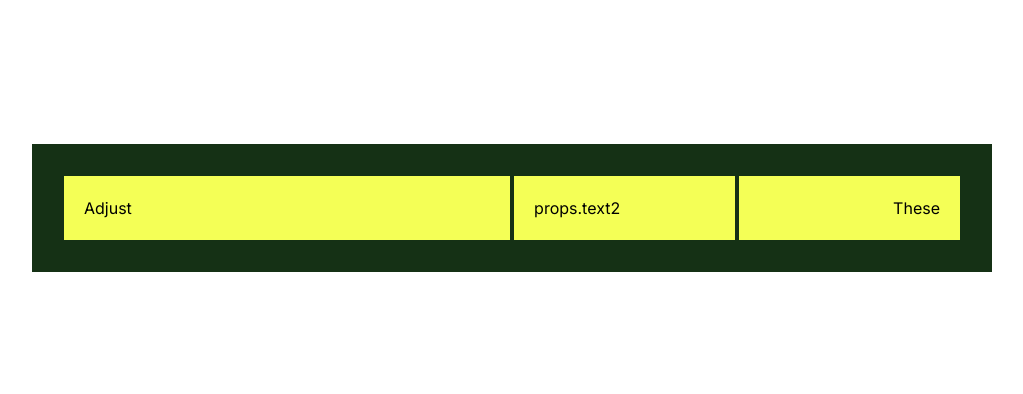
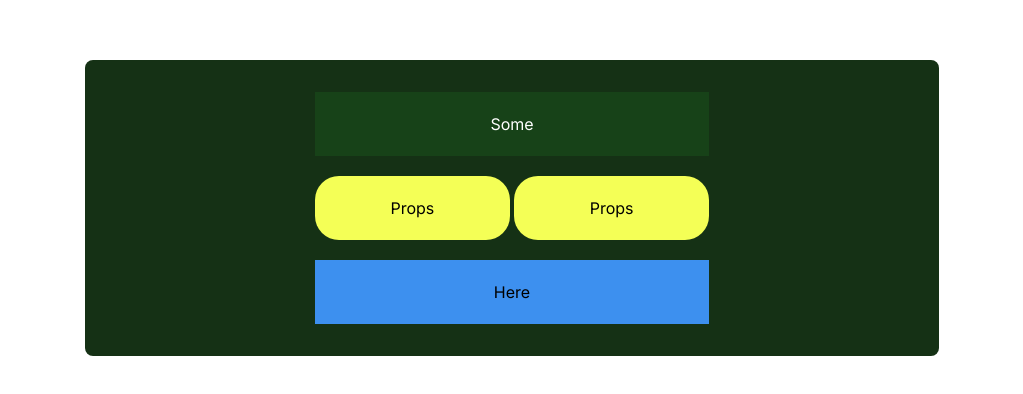
Before and after one commit to acm-ucr/pickleball-website, a Next.js app: page / in a window 1280 px wide. Shown: the part 192-586 px from the top of the page, without its empty margins (128-1151 px from the left). Built offline with nearby package versions, Linux system fonts and the light colour scheme.

Commit message:
Finished practice

```diff
--- a/src/app/Example.tsx
+++ b/src/app/Example.tsx
@@ -1,18 +1,22 @@
 const Example = (props: { text1: string; text2: string; text3: string }) => {
   return (
-    <div className="bg-pickleball-green-200 flex w-3/4 items-center gap-1 justify-self-center p-8">
-      <div className="bg-pickleball-lime-100 w-1/2 p-5 text-left">
+    <div className="bg-pickleball-green-200 flex w-2/3 flex-col items-center gap-5 justify-self-center rounded-lg p-8">
+      <div className="bg-pickleball-green-100 w-1/2 p-5 text-center text-white">
         {props.text1}
       </div>
+
       <div className="flex w-1/2 flex-row gap-1">
-        <div className="bg-pickleball-lime-100 w-full p-5 text-left">
-          props.text2
+        <div className="bg-pickleball-lime-100 w-full rounded-3xl p-5 text-center">
+          {props.text2}
         </div>
-        <div className="bg-pickleball-lime-100 w-full p-5 text-right">
+        <div className="bg-pickleball-lime-100 w-full rounded-3xl p-5 text-center">
           {props.text2}
         </div>
       </div>
-      {/* Hint: Add another box/div here similarly to line 4 */}
+
+      <div className="bg-pickleball-blue-100 w-1/2 p-5 text-center">
+        {props.text3}
+      </div>
     </div>
   );
 };
--- a/src/app/page.tsx
+++ b/src/app/page.tsx
@@ -3,7 +3,7 @@ import Example from "./Example";
 const Home = () => {
   return (
     <div className="flex h-screen w-screen items-center justify-center">
-      <Example text1="Adjust" text2="These" text3="Props" />
+      <Example text1="Some" text2="Props" text3="Here" />
     </div>
   );
 };
```
